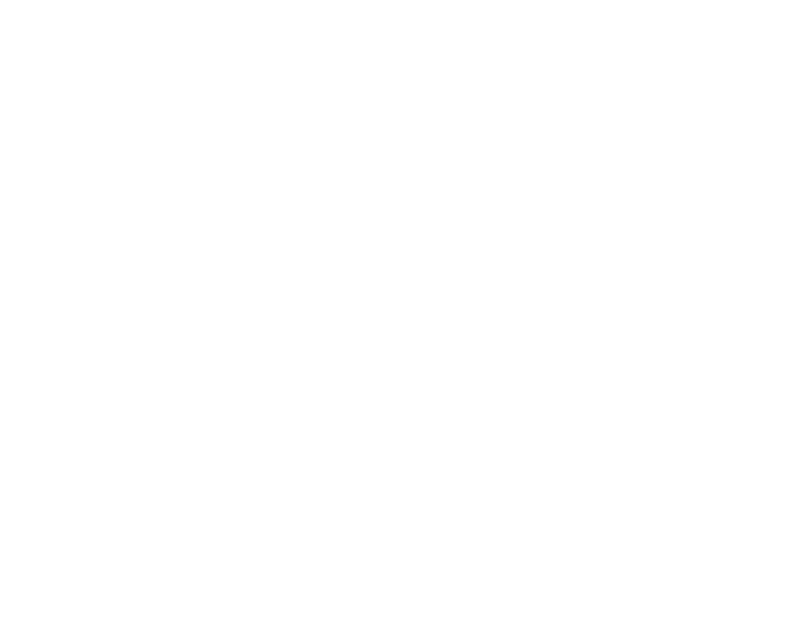
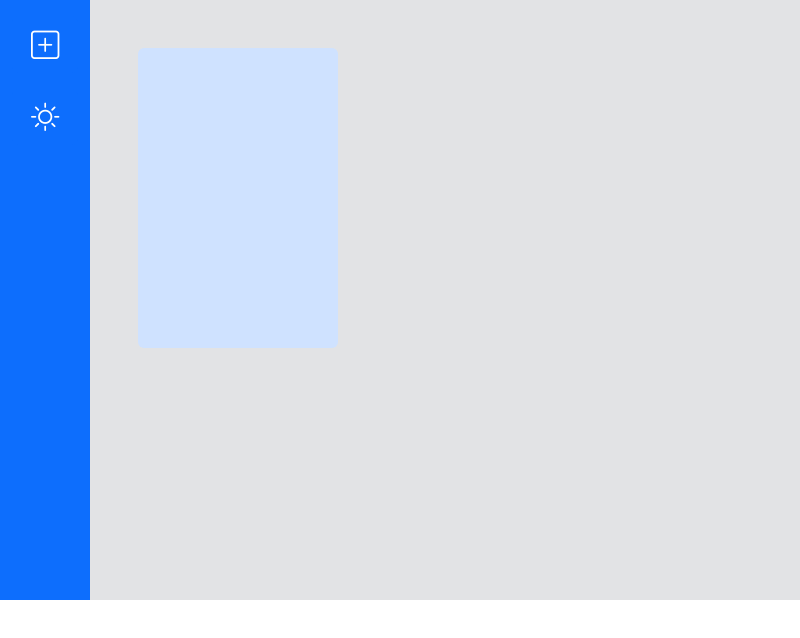
Before and after one commit to Jeremikek/js-to-do-list, an Electron app: page index.html in a window 800 px wide. Drawn offline with nearby package versions, Linux system fonts and the light colour scheme.

Commit message:
Update index.html

```diff
--- a/index.html
+++ b/index.html
@@ -5,8 +5,25 @@
     <meta http-equiv="X-UA-Compatible" content="IE=edge">
     <meta name="viewport" content="width=device-width, initial-scale=1.0">
     <title>Document</title>
+    <link href="https://cdn.jsdelivr.net/npm/bootstrap@5.3.0-alpha1/dist/css/bootstrap.min.css" rel="stylesheet" integrity="sha384-GLhlTQ8iRABdZLl6O3oVMWSktQOp6b7In1Zl3/Jr59b6EGGoI1aFkw7cmDA6j6gD" crossorigin="anonymous">
+    <script src="https://cdn.jsdelivr.net/npm/bootstrap@5.3.0-alpha1/dist/js/bootstrap.bundle.min.js" integrity="sha384-w76AqPfDkMBDXo30jS1Sgez6pr3x5MlQ1ZAGC+nuZB+EYdgRZgiwxhTBTkF7CXvN" crossorigin="anonymous"></script>
+    <link rel="stylesheet" href="https://cdn.jsdelivr.net/npm/bootstrap-icons@1.3.0/font/bootstrap-icons.css">
 </head>
-<body>
-
+<body style="padding: 0; height: 600px;">
+    <div class="d-flex p-0 m-0 h-100">
+        <!-- Sidebar -->
+        <div class="container d-flex flex-column gap-3 bg-primary h-100 pt-3" style="width:100px;">
+            <button class="btn btn-primary"><i class="bi bi-plus-square fs-2"></i></button>
+            <button class="btn btn-primary"><i class="bi bi-brightness-high fs-2"></i>
+</button>
+            <!-- <button class="btn btn-primary"><i class="bi bi-moon fs-2"></i>
+</button> -->
+        </div>
+        <!-- Main -->
+        <div class="container h-100 bg-secondary-subtle p-5">
+            <div class="bg-primary-subtle rounded-2" style="height: 300px; width: 200px;">
+            </div>
+        </div>
+    </div>
 </body>
 </html>
```
